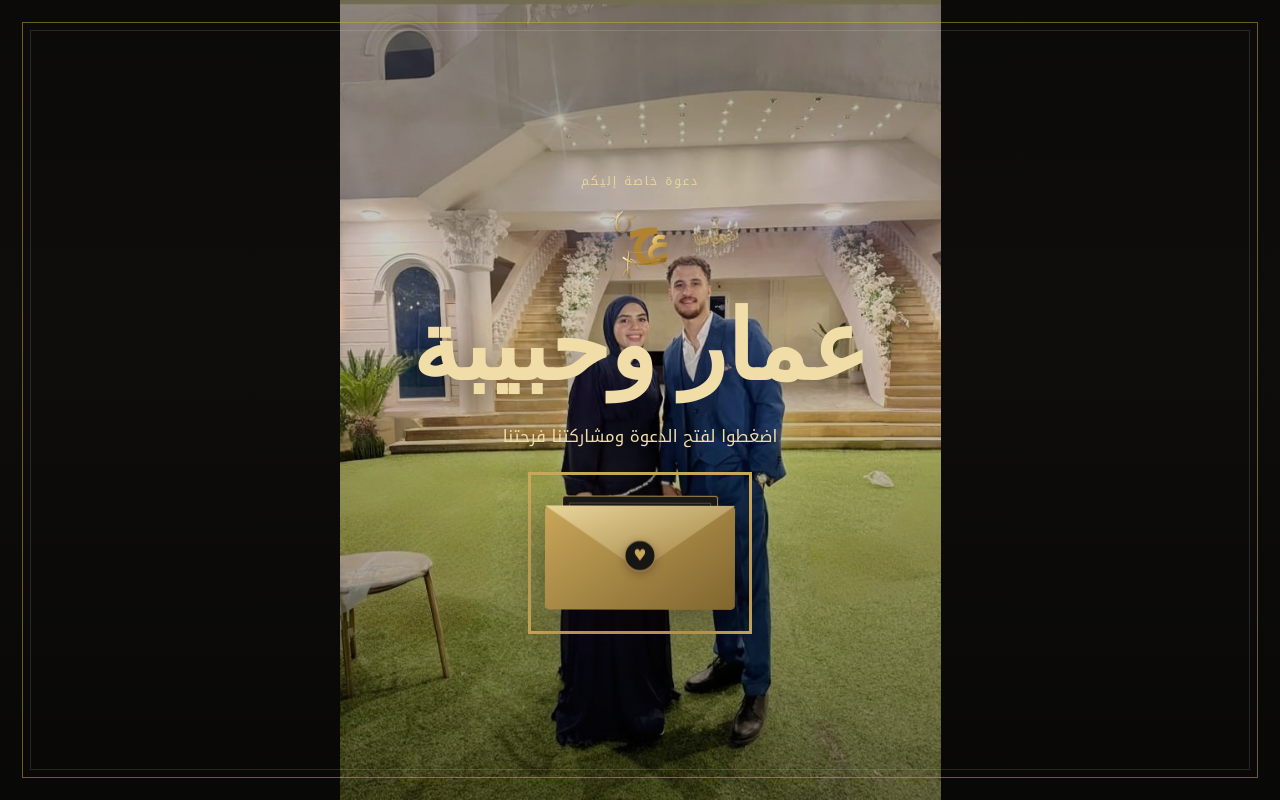
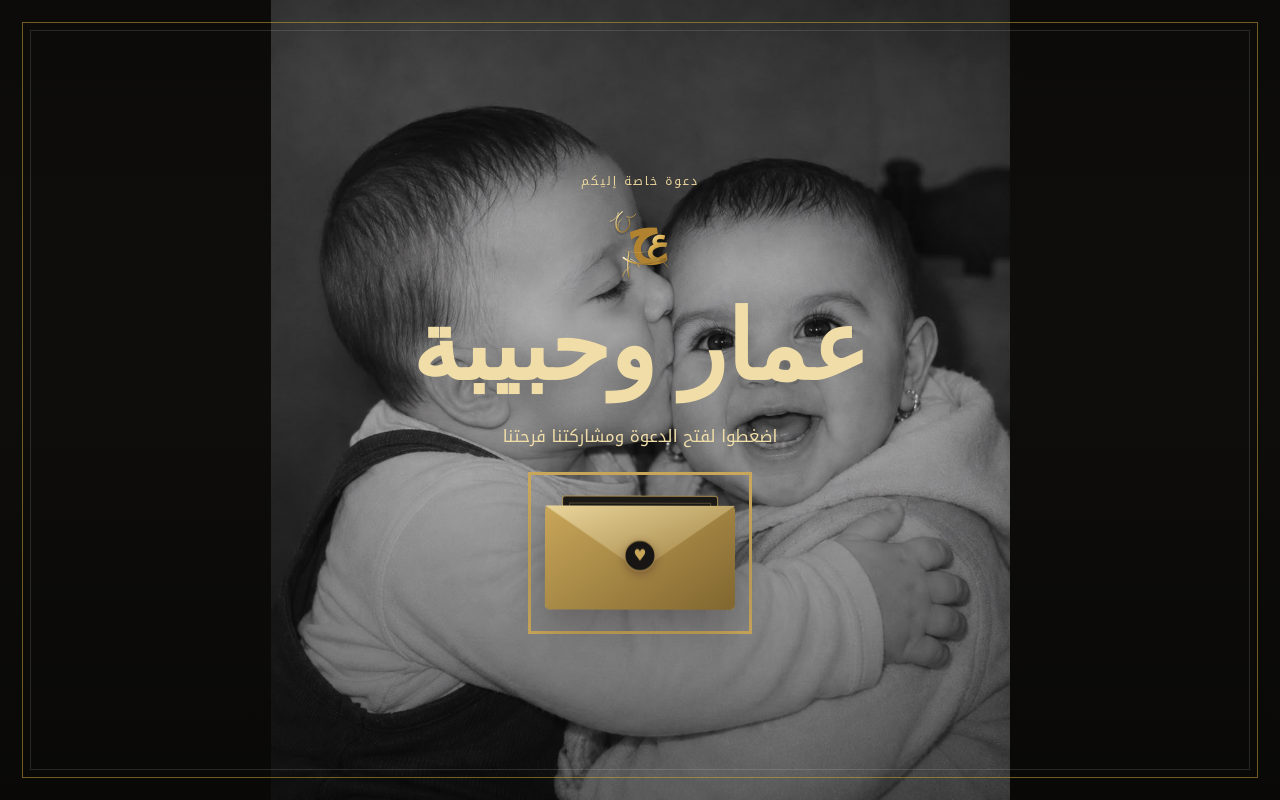
Before and after one commit to youssef-ehab-nafaa/Ammar-Habiba, a plain HTML site: page index.html in a window 1280 px wide. Shown: the top 800 px of the page. Drawn offline with nearby package versions, Linux system fonts and the light colour scheme; a web font is replaced by a local one.

Commit message:
Add childhood gate photo and replace invitation music.
Show the kids photo on the opening screen and use the new song file for background audio.

Co-authored-by: Cursor <cursoragent@cursor.com>

```diff
--- a/index.html
+++ b/index.html
@@ -24,7 +24,7 @@
   <link rel="preconnect" href="https://fonts.googleapis.com">
   <link rel="preconnect" href="https://fonts.gstatic.com" crossorigin>
   <link href="https://fonts.googleapis.com/css2?family=Aref+Ruqaa:wght@400;700&family=Cormorant+Garamond:wght@500;600;700&family=Noto+Kufi+Arabic:wght@400;500;600;700&display=swap" rel="stylesheet">
-  <link rel="stylesheet" href="style.css?v=20261115-7">
+  <link rel="stylesheet" href="style.css?v=20261117-1">
   <script type="application/ld+json">
   {
     "@context": "https://schema.org",
@@ -228,6 +228,6 @@
   </noscript>
 
   <audio id="backgroundMusic" loop preload="none"></audio>
-  <script src="script.js?v=20261115-1" defer></script>
+  <script src="script.js?v=20261117-1" defer></script>
 </body>
 </html>
--- a/script.js
+++ b/script.js
@@ -18,7 +18,7 @@ const invitation = {
   rsvpEndpoint: "https://formspree.io/f/xdaqabqg",
   websiteUrl: "https://youssef-ehab-nafaa.github.io/Ammar-Habiba/",
   defaultLanguage: "ar",
-  musicFile: "assets/audio/our-song.mp3"
+  musicFile: "assets/audio/our-song.mp3?v=2"
 };
 
 const favicon = document.querySelector('link[rel="icon"]');
--- a/style.css
+++ b/style.css
@@ -76,12 +76,12 @@ body.gate-locked { overflow: hidden; }
   position: fixed; inset: 0; z-index: 2450; isolation: isolate;
   display: grid; place-items: center; padding: 28px;
   color: var(--white); text-align: center;
-  background: #100f0d url("assets/images/hero.jpg?v=5") center center / contain no-repeat;
+  background: #100f0d url("assets/images/gate.jpg?v=1") center center / contain no-repeat;
   transition: opacity .7s ease, visibility .7s ease;
 }
 .invitation-gate[hidden] { display: none; }
 .invitation-gate.opening { opacity: 0; visibility: hidden; pointer-events: none; }
-.gate-overlay { position: absolute; inset: 0; z-index: -1; background: linear-gradient(180deg, rgba(16,15,13,.35), rgba(16,15,13,.18) 45%, rgba(16,15,13,.55)); }
+.gate-overlay { position: absolute; inset: 0; z-index: -1; background: linear-gradient(180deg, rgba(16,15,13,.28), rgba(16,15,13,.12) 45%, rgba(16,15,13,.48)); }
 .gate-frame { position: absolute; inset: 22px; border: 1px solid rgba(232,212,172,.45); pointer-events: none; }
 .gate-frame::before { content: ""; position: absolute; inset: 7px; border: 1px solid rgba(255,255,255,.12); }
 .gate-content { width: min(620px, 100%); }
@@ -394,7 +394,7 @@ footer p { margin: 7px 0; font-size: .72rem; }
 .theme-black-gold .invitation-gate,
 .theme-black-gold .hero,
 .theme-black-gold .closing-section { background-color: #100f0d; }
-.theme-black-gold .gate-overlay { background: linear-gradient(180deg, rgba(0,0,0,.32), rgba(0,0,0,.14) 42%, rgba(0,0,0,.5)); }
+.theme-black-gold .gate-overlay { background: linear-gradient(180deg, rgba(0,0,0,.28), rgba(0,0,0,.1) 42%, rgba(0,0,0,.45)); }
 .theme-black-gold .hero-overlay { background: linear-gradient(180deg, rgba(0,0,0,.32), rgba(0,0,0,.14) 48%, rgba(0,0,0,.5)); }
 .theme-black-gold .closing-overlay { background: rgba(0,0,0,.52); }
 .theme-black-gold .gallery-section { background: linear-gradient(180deg, #171614, #1b1916); }
```
Also changed, not shown: assets/images/gate.jpg (added), 1 other file.
